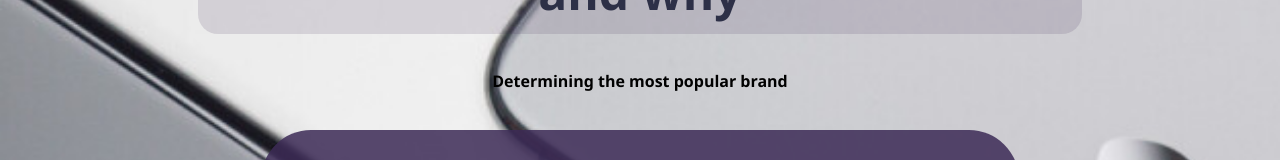
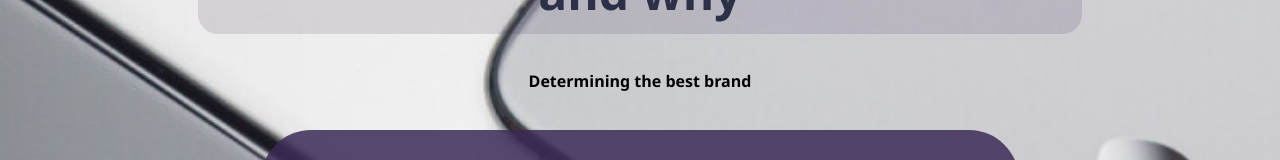
Before and after one commit to SalaarShafi/survey_form, a plain HTML site: page index.html in a window 1280 px wide. Shown: the part 153-313 px from the top of the page. Drawn offline with Linux system fonts and the light colour scheme.

Commit message:
description changed

```diff
--- a/index.html
+++ b/index.html
@@ -12,7 +12,7 @@
       src="https://cdn.freecodecamp.org/testable-projects-fcc/v1/bundle.js"
     ></script>
     <h1 id="title">Tell us about the brands you love and why</h1>
-    <p id="description"><strong>Determining the most popular brand </strong></p>
+    <p id="description"><strong>Determining the best brand </strong></p>
     <br />
     <form action="" id="survey-form">
       <label id="name-label" for="name"> <strong>Name</strong> </label>
```
